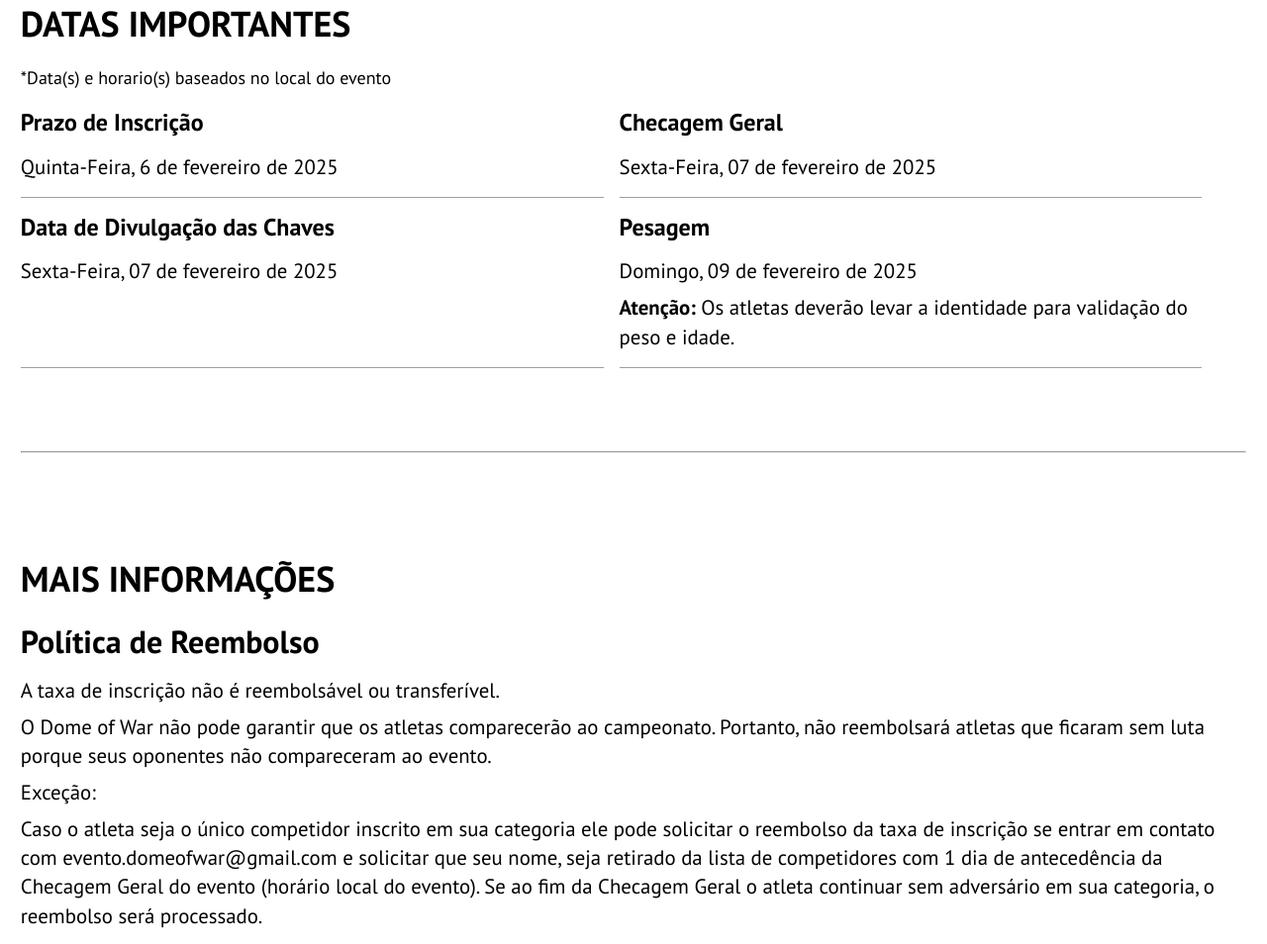
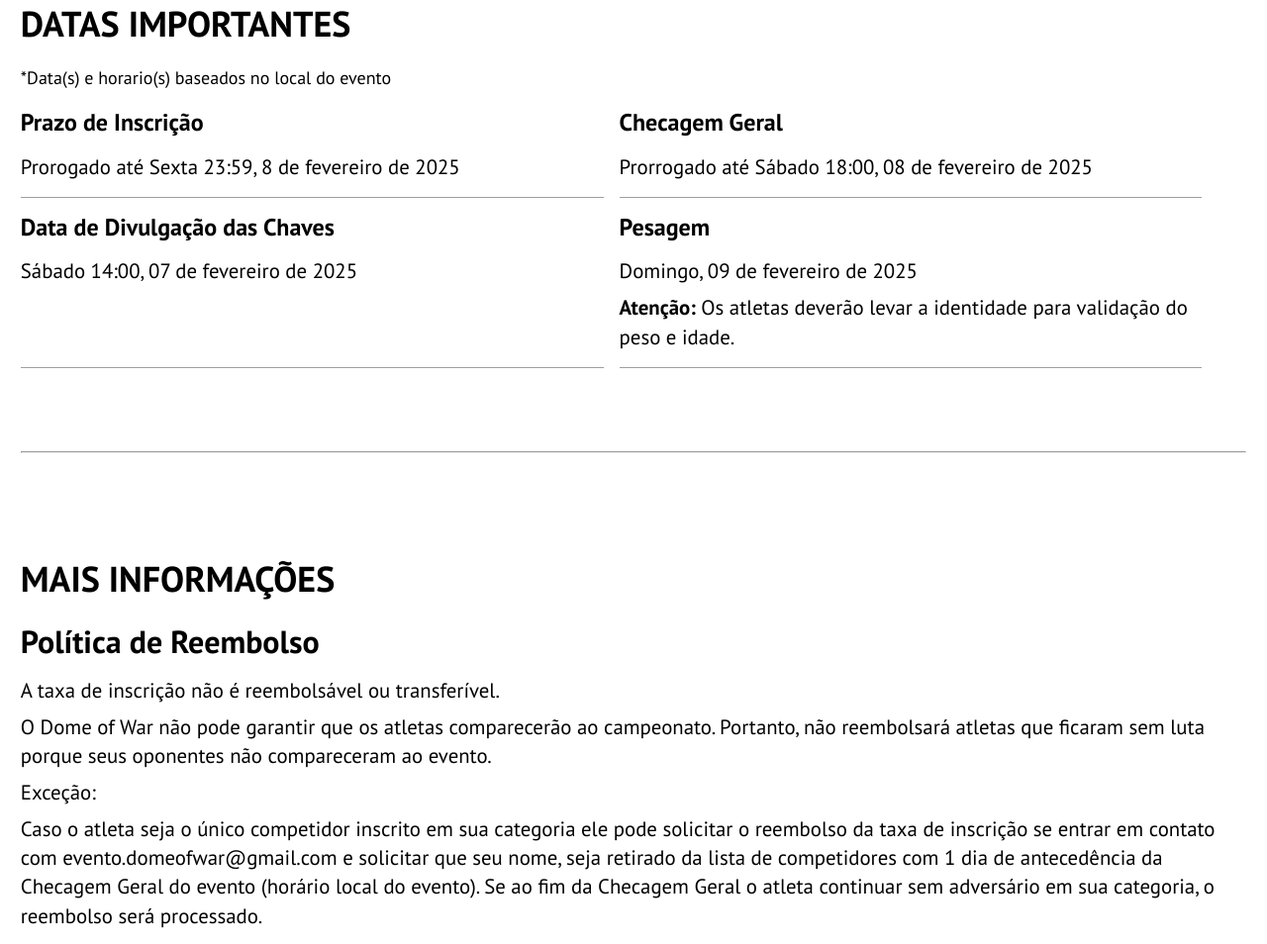
Before and after one commit to Jhonatafs/Dome-of-War, a plain HTML site: page events/dow_jiu_jitsu_1.html in a window 1280 px wide. Shown: the part 956-1910 px from the top of the page at 99% size. Drawn offline with Linux system fonts and the light colour scheme.

Commit message:
Update dow_jiu_jitsu_1.html

```diff
--- a/events/dow_jiu_jitsu_1.html
+++ b/events/dow_jiu_jitsu_1.html
@@ -107,15 +107,15 @@
         <div id="warnings">
           <div class="notice">
             <h4>Prazo de Inscrição</h4>
-            <p>Quinta-Feira, 6 de fevereiro de 2025</p>
+            <p>Prorogado até Sexta 23:59, 8 de fevereiro de 2025</p>
           </div>
           <div class="notice">
             <h4>Checagem Geral</h4>
-            <p>Sexta-Feira, 07 de fevereiro de 2025</p>
+            <p>Prorrogado até Sábado 18:00, 08 de fevereiro de 2025</p>
           </div>
           <div class="notice">
             <h4>Data de Divulgação das Chaves</h4>
-            <p>Sexta-Feira, 07 de fevereiro de 2025</p>
+            <p>Sábado 14:00, 07 de fevereiro de 2025</p>
           </div>
           <div class="notice">
             <h4>Pesagem</h4>
```
